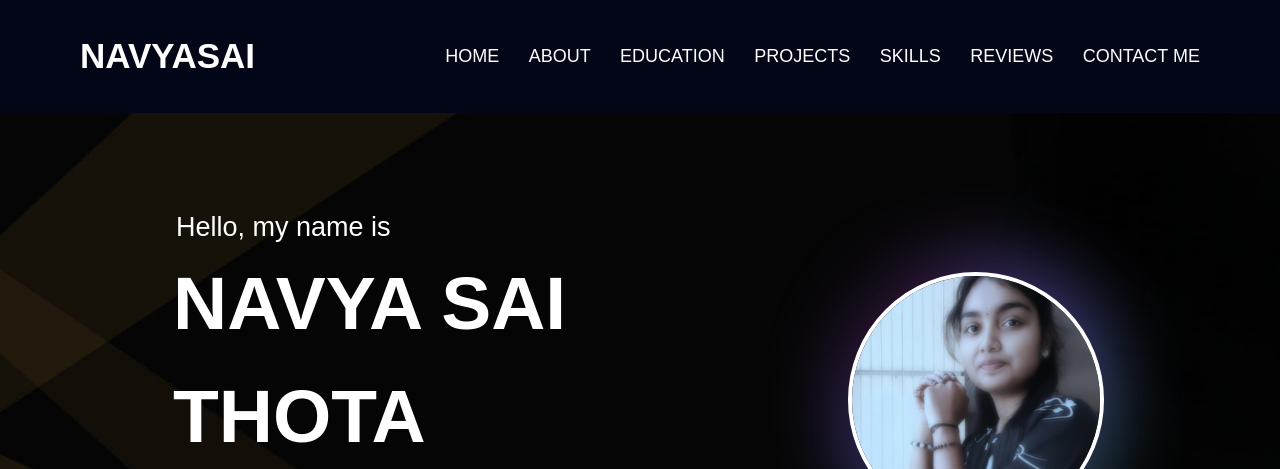
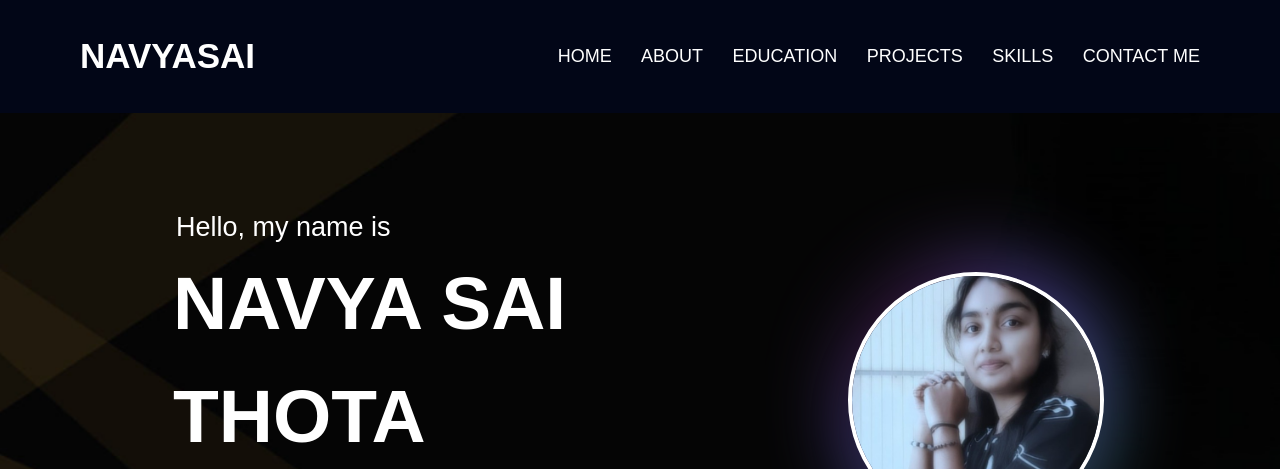
Before and after one commit to navya-0814/Portfolio-, a plain HTML site: page index.html in a window 1280 px wide. Shown: the top 469 px of the page. Drawn offline with nearby package versions, Linux system fonts and the light colour scheme.

Commit message:
Update index.html

```diff
--- a/index.html
+++ b/index.html
@@ -36,7 +36,7 @@
                 <li><a href="#education" class="menu-btn">EDUCATION</a></li>
                 <li><a href="#projects" class="menu-btn">PROJECTS</a></li>
                 <li><a href="#skills" class="menu-btn">SKILLS</a></li>
-                <li><a href="#reviews" class="menu-btn">REVIEWS</a></li>
+
                 <li><a href="#contacts" class="menu-btn">CONTACT ME</a></li>
             </ul>
             <div class="menu-btn">
```
